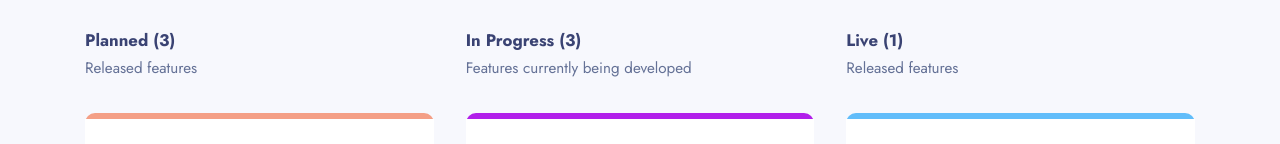
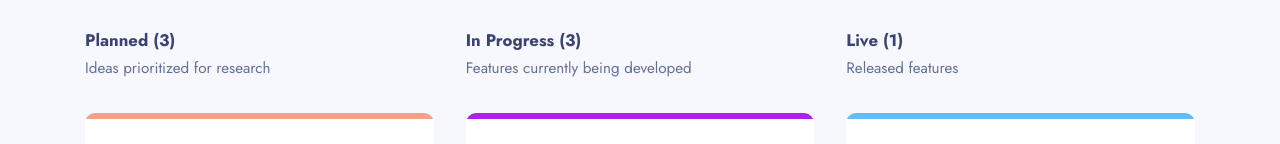
Before and after one commit to Victor-Nyagudi/product-feedback-app-react, a React (Create React App) app: page /roadmap in a window 1280 px wide. Shown: the part 210-354 px from the top of the page. Built offline with nearby package versions, Linux system fonts and the light colour scheme; data requests are answered from the project's data file.

Commit message:
Show correct explanation for planned category

```diff
--- a/src/components/pages/roadmap-page/RoadmapMain.js
+++ b/src/components/pages/roadmap-page/RoadmapMain.js
@@ -120,7 +120,7 @@ function RoadmapMain({
                 <>
                     <RoadmapCategory
                         title={ categoryInfo.planned.title }
-                        explanation={ categoryInfo.live.explanation }
+                        explanation={ categoryInfo.planned.explanation }
                         totalItems={ categoryInfo.planned.totalItems }
                         color={ categoryInfo.planned.color }
                         feedbackItems={ getCategoryItems(categoryInfo.planned.title) }
```
